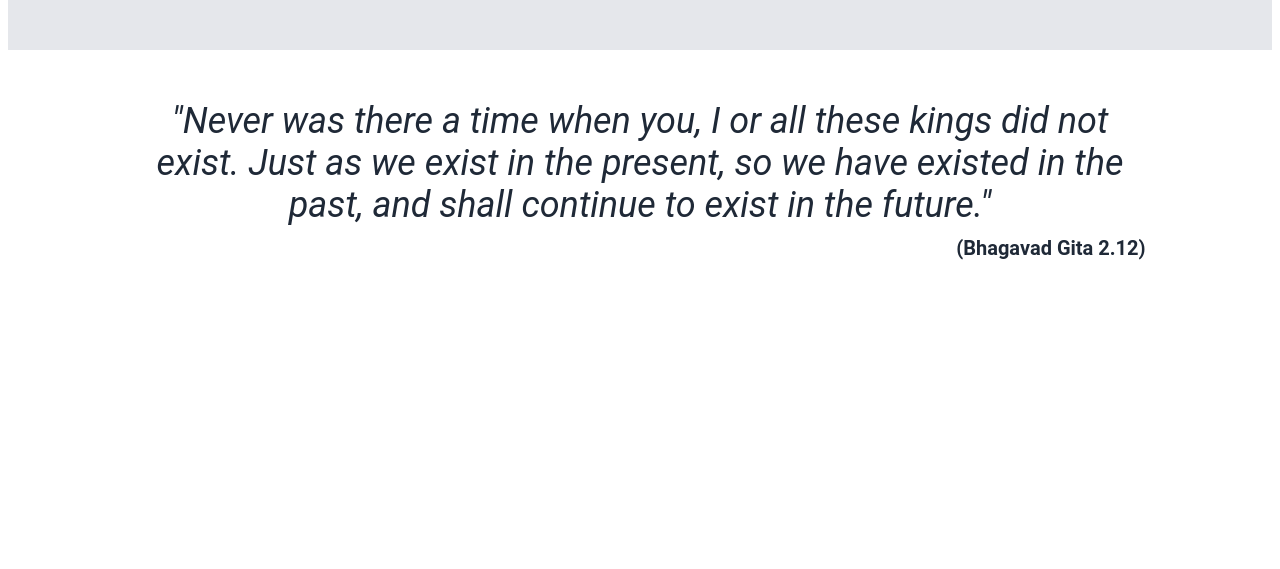
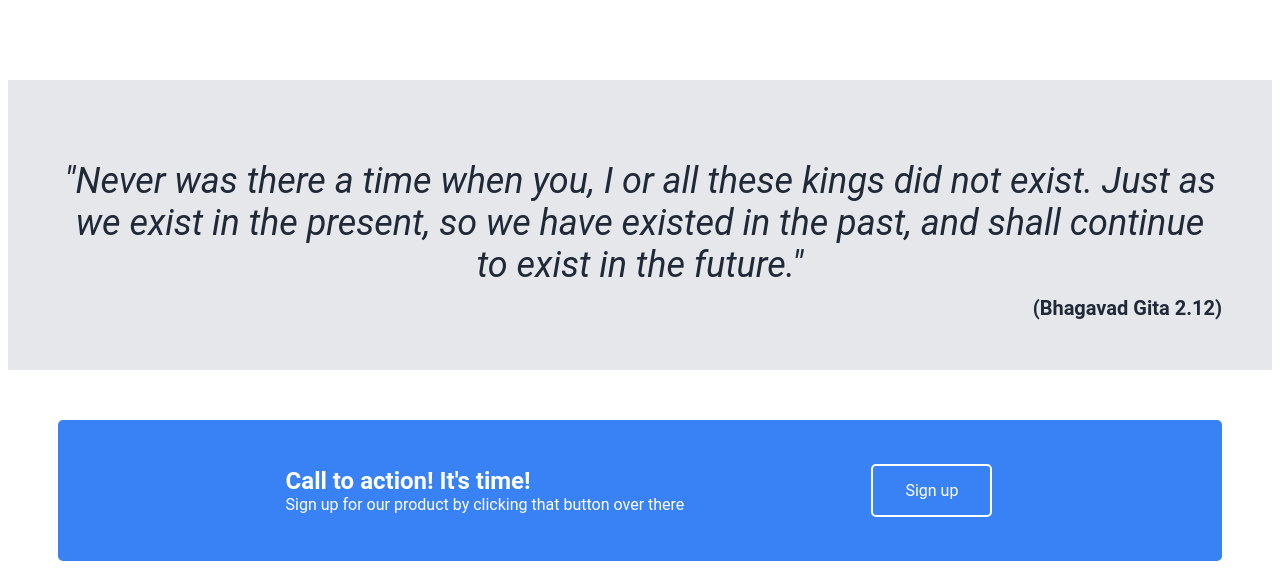
Before and after one commit to sudaama/TablalandingPage, a plain HTML site: page index.html in a window 1280 px wide. Shown: the part 829-1398 px from the top of the page. Before the commit the page ends 1117 px from the top, so only its background shows below. Drawn offline with Linux system fonts and the light colour scheme.

Commit message:
first draft of section four and tidied up section three.

```diff
--- a/index.html
+++ b/index.html
@@ -41,13 +41,23 @@
             <div class="box-image"><a href="https://pixels.com/featured/ganesha-playing-tabla-pratyasha-nithin.html"><img src="./images/ganeshatabla.jpg" ></a></div>
             <div class="box-image"><a href="https://www.google.com/url?sa=i&url=https%3A%2F%2Fwww.youtube.com%2Fwatch%3Fv%3D1dOZYZv6bvw&psig=AOvVaw2OY70z4gS8rPOT-JZBdMM-&ust=1694278147735000&source=images&cd=vfe&opi=89978449&ved=0CA8QjRxqGAoTCMCS8oq8m4EDFQAAAAAdAAAAABCPAQ"><img src="./images/spydeeeetabla.jpg" ></a></div>
         </div>
-
-        <div class="quotation">
-
+        <div class="quotation offset">
           <p >"Never was there a time when you, I or all these kings did not exist. Just as we exist in the present, so we have existed in the past, and shall continue to exist in the future."</p>
           <span><p>(Bhagavad Gita 2.12)</p></span>
         </div>
+
+        <div class="actioncall">
+            <div class="mainbox offset">
+                <div class="leftside">
+                    <h2>Call to action! It's time!</h2>
+                    <p>Sign up for our product by clicking that button over there</p>
+                </div>
+                <div class="rightside">
+                    <button type="button" class="btn">Sign up</button>
+                </div>
+            </div>
+
+        </div>
     </div>
-
 </body>
 </html>
--- a/style.css
+++ b/style.css
@@ -66,7 +66,7 @@ ul a {
     gap: 10px;
     flex-grow: 1;
     flex-shrink: 1;
-    flex-wrap: wrap;
+
 }
 
 .botleft {
@@ -134,7 +134,7 @@ img {
         align-items: center;
         padding-top: 50px;
         padding-bottom: 50px;
-        background-color: #e5e7eb;
+        background-color: #ffffff;
       }
 
       .info .box-image {
@@ -157,15 +157,12 @@ img {
             font-weight: 900;
             text-align: center;
             padding-top: 20px;
-           margin-top: 20px;
-            background-color: #e5e7eb;
       }
 
       .quotation {
-        width: 80%;
-        margin: 20px auto;
-        background-color: e5e7eb;
-
+        background-color:#e5e7eb;
+        padding: 50px 50px;
+        margin: 50px 0px;
       }
 
        .quotation p {
@@ -184,3 +181,39 @@ img {
         margin-top: 10px;
         font-size: 1.25rem;
       }
+
+     .actioncall {
+        padding: 0px 50px;
+        background-color: #ffffff;
+        border-radius: 10px;
+
+     }
+
+     .mainbox.offset {
+        display: flex;
+        justify-content: space-around;
+        align-items: center;
+        padding: 40px 150px;
+        gap: 30px;
+        background-color: #3882f6;
+        font: white;
+        border-radius: 5px;
+     }
+
+     .btn {
+        background-color: #3882f6;
+        border: white solid 2px;
+        color: white;
+        padding: 15px 32px;
+        text-align: center;
+        text-decoration: none;
+        display: inline-block;
+        font-size: 16px;
+        margin: 4px 2px;
+        cursor: pointer;
+        border-radius: 5px;
+    }
+
+    .leftside h2, p {
+        color: white;
+    }
```
